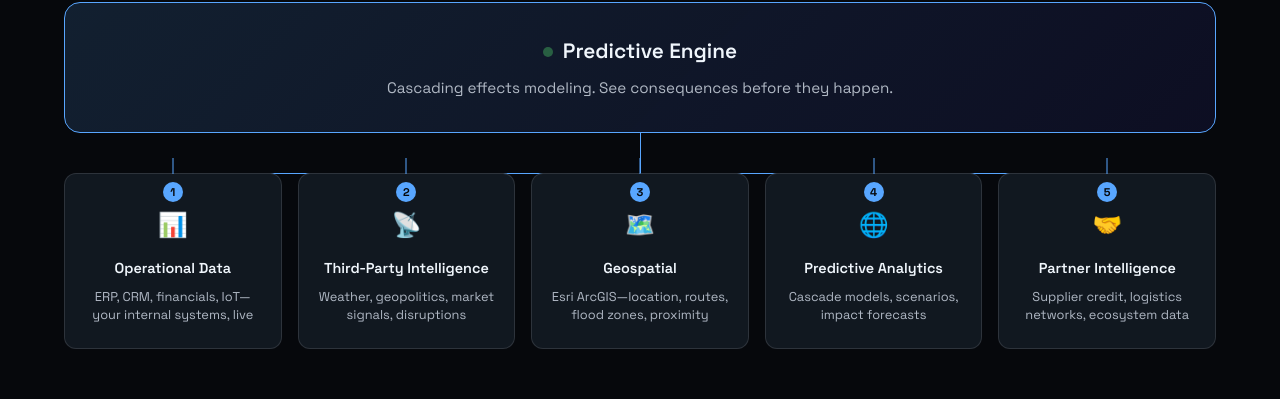
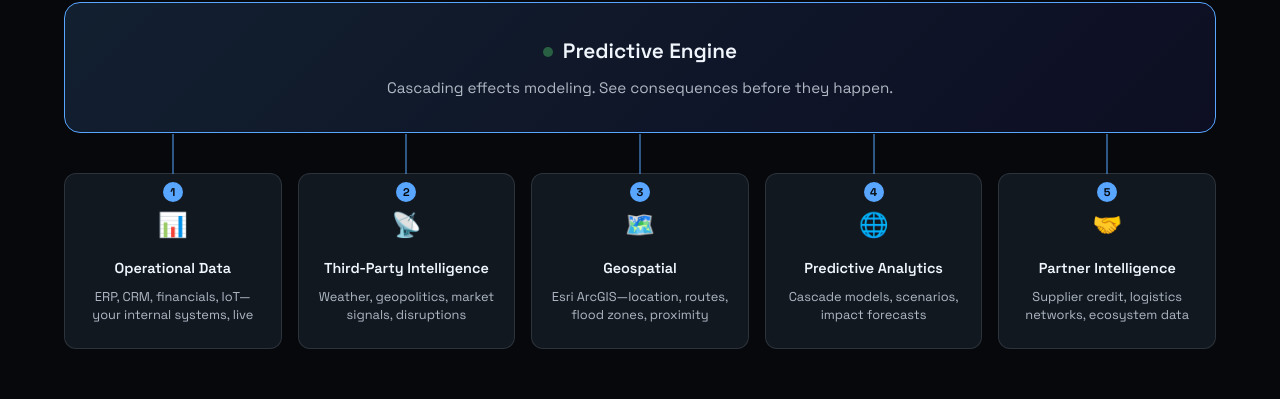
Before and after one commit to 5v6rp29qn7-bot/rebirth-nexus-site, a plain HTML site: page index.html in a window 1280 px wide. Shown: the part 4140-4539 px from the top of the page. Drawn offline with Linux system fonts and the light colour scheme.

Commit message:
Add files via upload

```diff
--- a/index.html
+++ b/index.html
@@ -545,6 +545,7 @@ a { color: inherit; text-decoration: none; }
     width: 100%;
     max-width: 100%;
     position: relative;
+    z-index: 2;
 }
 .pillars-center h3 {
     font-size: 1.3rem;
@@ -567,11 +568,9 @@ a { color: inherit; text-decoration: none; }
     color: var(--text-muted);
     font-size: 0.95rem;
 }
-/* Connector from center to grid */
+/* Hide the separate connector div */
 .pillars-connector {
-    width: 1px;
-    height: 40px;
-    background: var(--accent);
+    display: none;
 }
 .pillars-grid {
     display: grid;
@@ -579,16 +578,7 @@ a { color: inherit; text-decoration: none; }
     gap: 16px;
     width: 100%;
     position: relative;
-}
-/* Horizontal line above pillars */
-.pillars-grid::before {
-    content: '';
-    position: absolute;
-    top: 0;
-    left: calc(10% + 8px);
-    right: calc(10% + 8px);
-    height: 1px;
-    background: var(--accent);
+    margin-top: 40px;
 }
 .pillar-card {
     background: var(--bg-card);
@@ -599,15 +589,15 @@ a { color: inherit; text-decoration: none; }
     text-align: center;
     position: relative;
 }
-/* Vertical line from horizontal to each card */
+/* Vertical line from Predictive Engine box to each pillar card */
 .pillar-card::before {
     content: '';
     position: absolute;
-    top: -16px;
+    top: -40px;
     left: 50%;
     transform: translateX(-50%);
     width: 1px;
-    height: 16px;
+    height: 40px;
     background: var(--accent);
 }
 .pillar-num {
```
